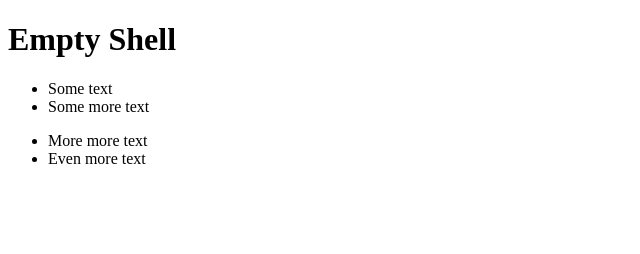
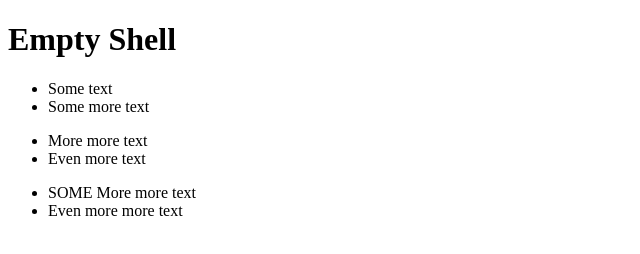
Before and after one commit to kellyjchinnscc/portfolio, a plain HTML site: page index.html in a window 1280 px wide. Shown: the whole page, without its empty margins (0-640 px from the left). Drawn offline with Linux system fonts and the light colour scheme.

Commit message:
Third commit

```diff
--- a/index.html
+++ b/index.html
@@ -15,5 +15,9 @@
         <li>More more text</li>
         <li>Even more text</li>
     </ul>
+    <ul>
+        <li>SOME More more text</li>
+        <li>Even more more text</li>
+    </ul>
 </body>
 </html>
```
